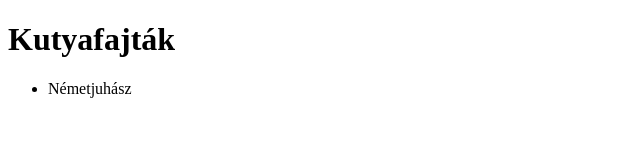
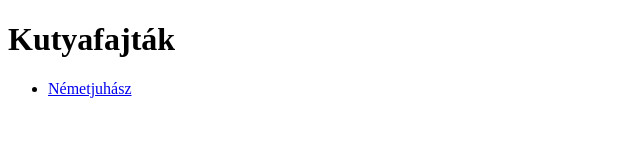
Before and after one commit to konczeszter79/kutyafajtak-html, a plain HTML site: page index.html in a window 1280 px wide. Shown: the whole page, without its empty margins (0-640 px from the left). Drawn offline with Linux system fonts and the light colour scheme.

Commit message:
link javítva

```diff
--- a/index.html
+++ b/index.html
@@ -8,7 +8,7 @@
 <body>
     <h1>Kutyafajták</h1>
     <ul>
-        <li><a href="german-shepherd.html"></a>Németjuhász</li>
+        <li><a href="german-shepherd.html">Németjuhász</a></li>
     </ul>
 </body>
 </html>
```
